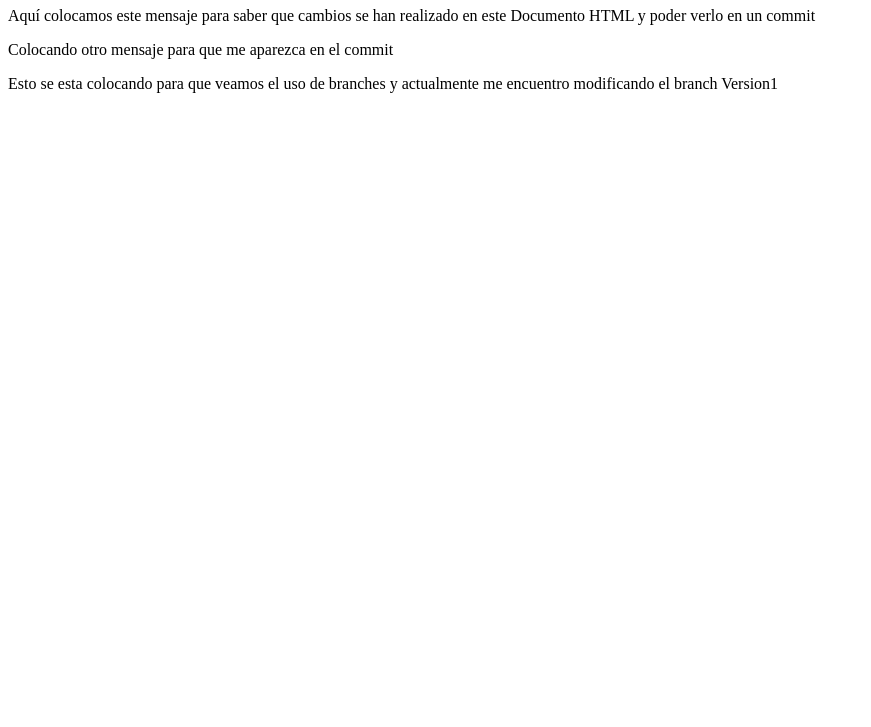
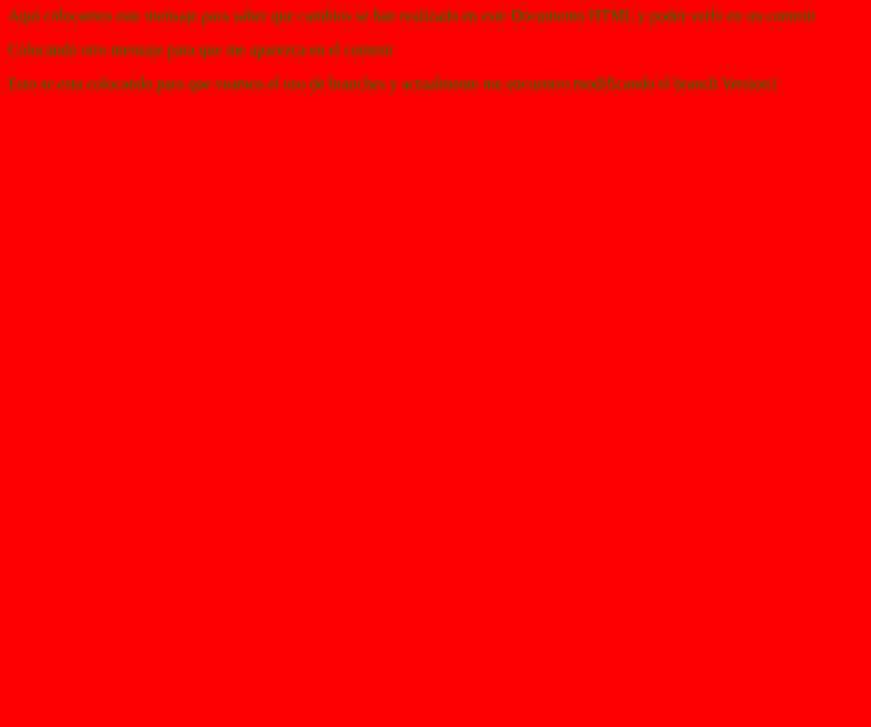
Before and after one commit to iamjonathanpumares/Prueba-git, a plain HTML site: page index.html in a window 1280 px wide. Shown: the part 73-800 px from the top of the page, without its empty margins (0-871 px from the left). Drawn offline with Linux system fonts and the light colour scheme.

Commit message:
He modificado para que se vean los estilos

```diff
--- a/index.html
+++ b/index.html
@@ -3,7 +3,7 @@
 <head>
 	<meta charset="UTF-8">
 	<title>Página de prueba para aprender Git y GitHub</title>
-	<style type="text/css" src="css/styles.css"></style>
+	<link rel="stylesheet" href="css/styles.css">
 </head>
 <body>
 	<h1>Aprendiendo Git y GitHub</h1>
```
Also changed, not shown: 1 other file.
